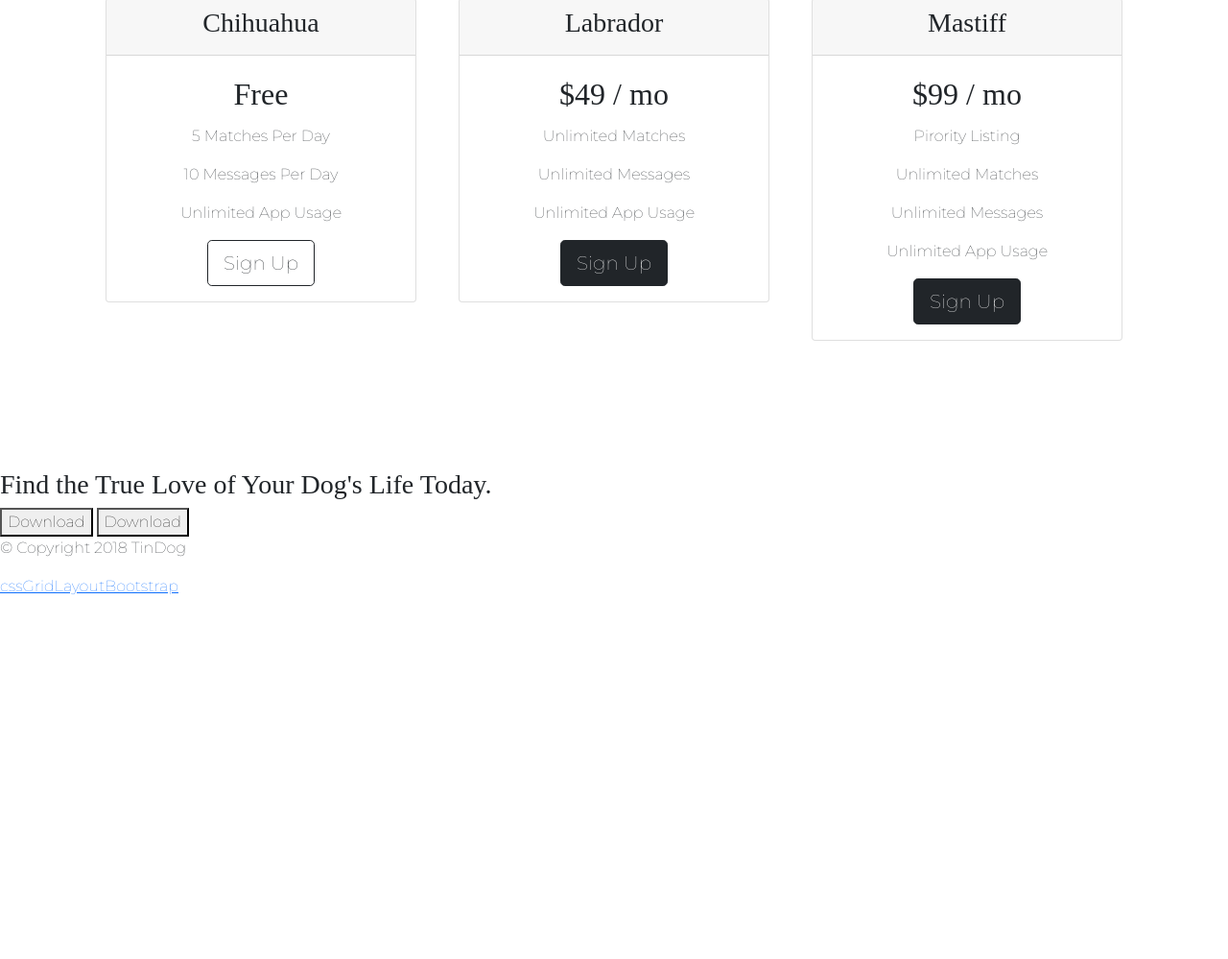
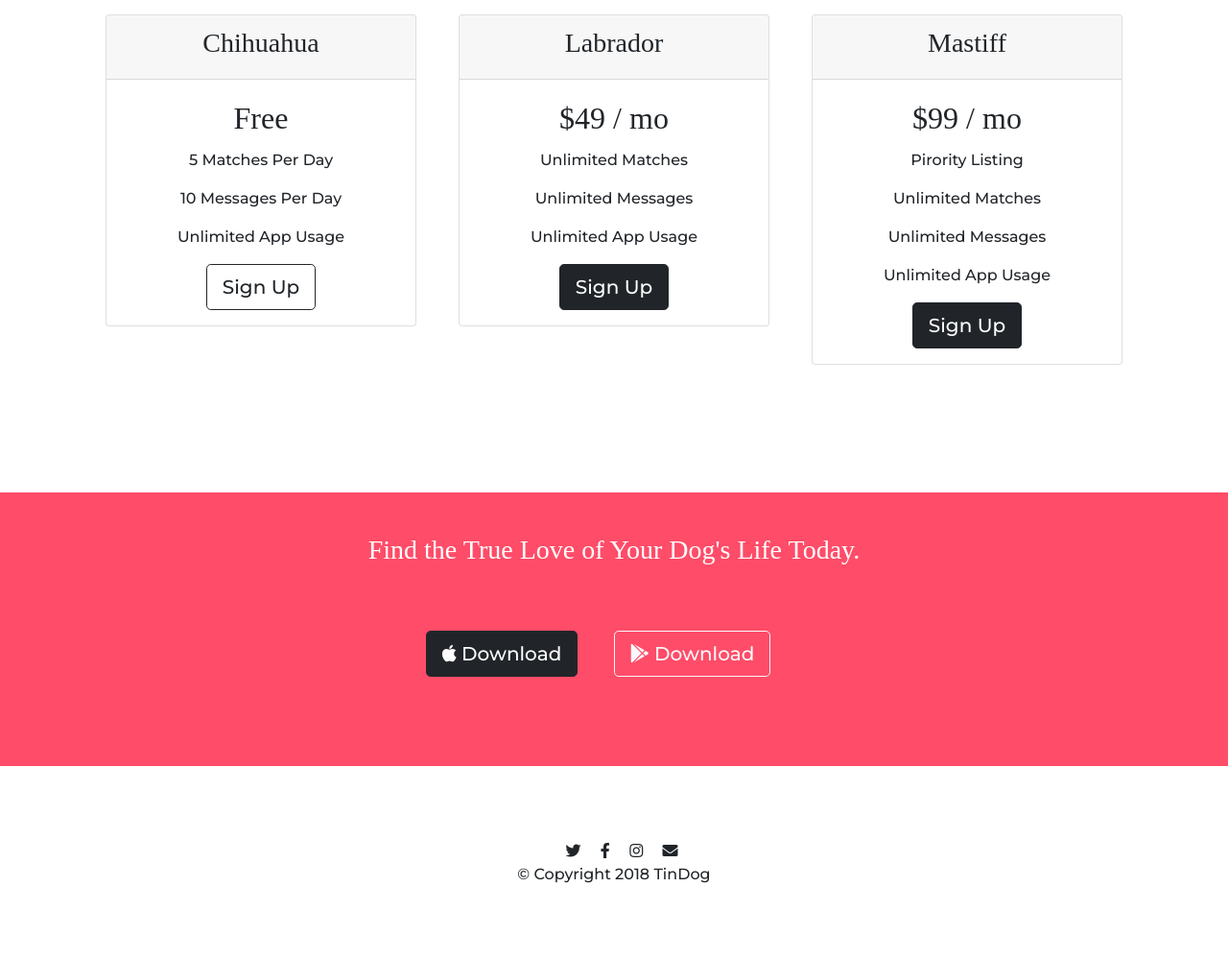
Before and after one commit to vigneshkumar28/bootstrap-website, a plain HTML site: page index.html in a window 1280 px wide. Shown: the part 1783-2782 px from the top of the page at 96% size. Before the commit the page ends 2406 px from the top, so only its background shows below. Drawn offline with nearby package versions, Linux system fonts and the light colour scheme.

Commit message:
footer and adding fontawesome

```diff
--- a/css/styles.css
+++ b/css/styles.css
@@ -24,6 +24,8 @@ h2 {
 }
 h3 {
   font-family: "Montserrat-Bold";
+  size: 2.5rem;
+  line-height: 1.5;
 }
 
 .container-fluid {
@@ -126,3 +128,20 @@ h3 {
     transform: rotate(0);
   }
 }
+
+#cta {
+  background-color: #ff4c68;
+  font-family: "Montserrat", sans-serif;
+  text-align: center;
+  color: #fff;
+  padding: 3% 7%;
+}
+
+#footer {
+  text-align: center;
+  margin: 6%;
+}
+
+.bottom-icon {
+  margin-left: 1rem;
+}
--- a/index.html
+++ b/index.html
@@ -11,7 +11,9 @@
   <!-- google font  -->
   <link rel="preconnect" href="https://fonts.googleapis.com">
   <link rel="preconnect" href="https://fonts.gstatic.com" crossorigin>
-  <link href="https://fonts.googleapis.com/css2?family=Montserrat:wght@100&family=Ubuntu:wght@300&display=swap" rel="stylesheet">
+  <!-- <link href="https://fonts.googleapis.com/css2?family=Montserrat:wght@100&family=Ubuntu:wght@300&display=swap" rel="stylesheet"> -->
+
+  <link href="https://fonts.googleapis.com/css2?family=Montserrat:wght@500&display=swap" rel="stylesheet">
 
   <!-- css stylesheet  -->
   <link rel="stylesheet" href="css/styles.css">
@@ -191,8 +193,8 @@
   <section id="cta">
 
     <h3>Find the True Love of Your Dog's Life Today.</h3>
-    <button type="button">Download</button>
-    <button type="button">Download</button>
+    <button type="button" class="btn btn-dark btn-lg download-button"><i class="fab fa-apple"></i> Download</button>
+    <button type="button" class="btn btn-outline-light btn-lg download-button"><i class="fab fa-google-play"></i> Download</button>
 
   </section>
 
@@ -201,6 +203,10 @@
 
   <footer id="footer">
 
+    <i class="bottom-icon fab fa-twitter"></i>
+    <i class="bottom-icon fab fa-facebook-f"></i>
+    <i class="bottom-icon fab fa-instagram"></i>
+    <i class="bottom-icon fas fa-envelope"></i>
     <p>© Copyright 2018 TinDog</p>
 
   </footer>
```
